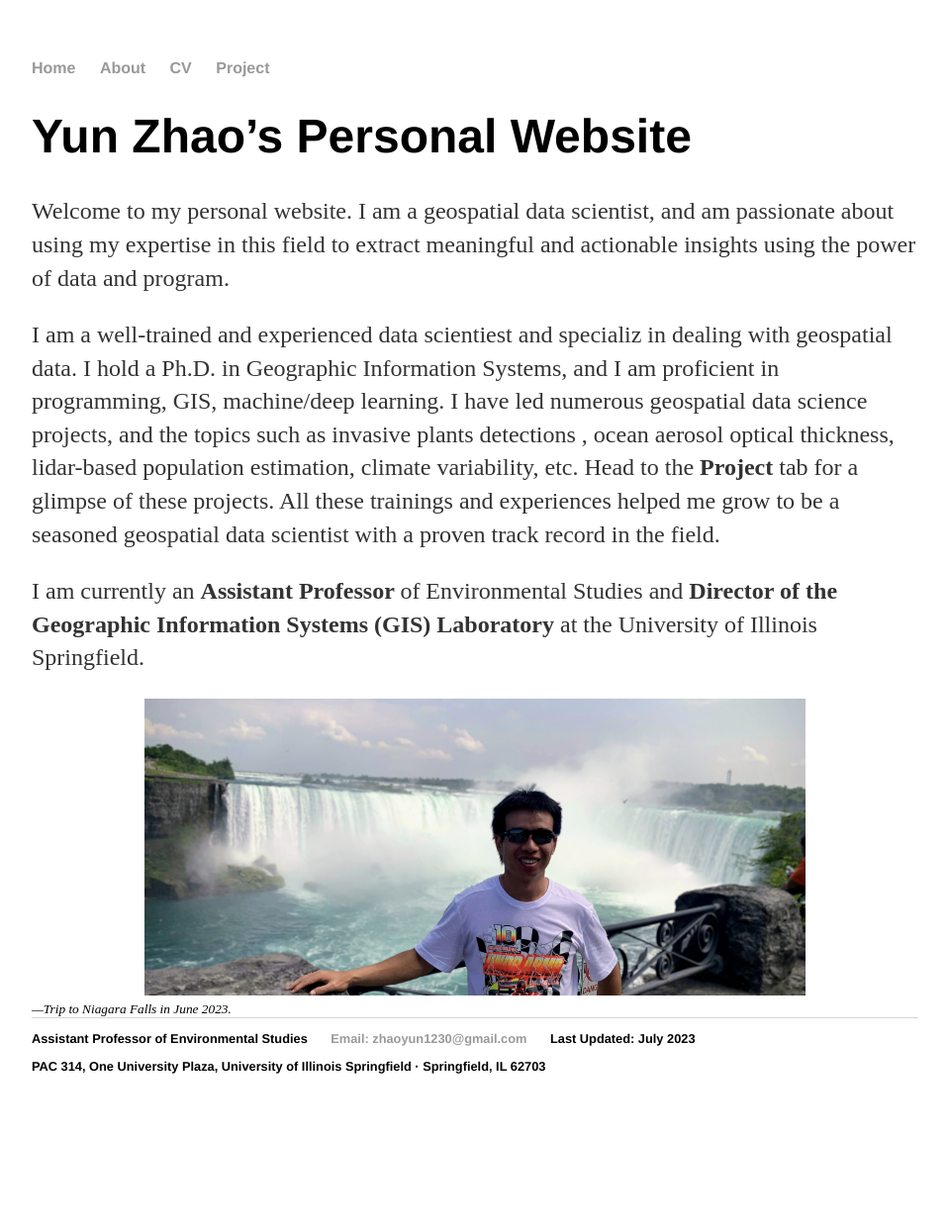
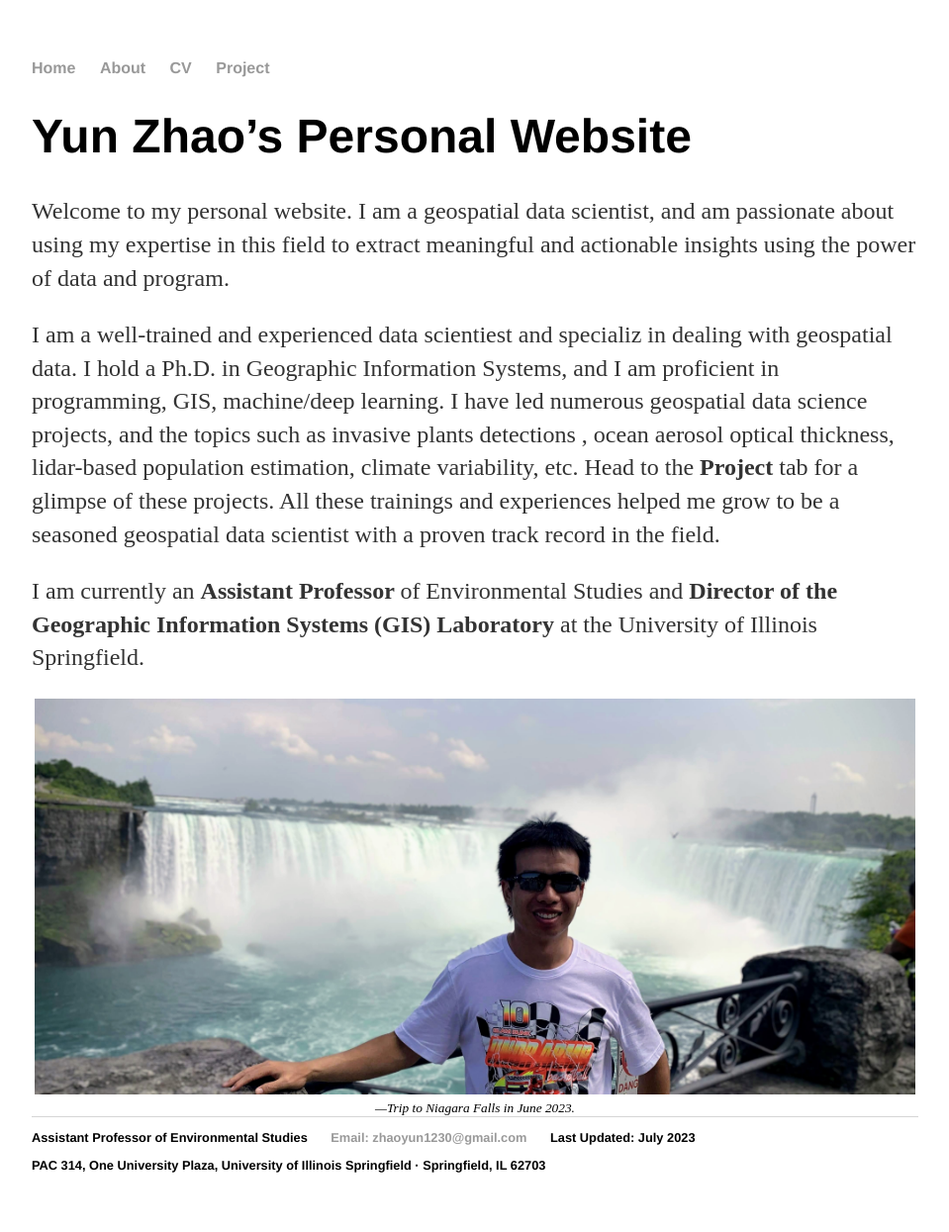
Before and after one commit to yun-zhao/yun-zhao.github.io, a Jekyll site: the page built from index.html, in a window 1280 px wide. Shown: the whole page at 99% size, without its empty margins (160-1119 px from the left). Built offline with Jekyll 4.4.1, drawn with Linux system fonts in a browser that asks for light colours; before the commit the page ends 1145 px from its top, so only the background shows below that.

Commit message:
Update index.html

```diff
--- a/index.html
+++ b/index.html
@@ -11,6 +11,6 @@
 <!-- <em>A Touch of Evil</em> Don't trust me. <a href="/about">Read more about my life...</a>-->
 
 <div style="text-align:center">
-  <img src=HomePage.jpg alt=“Home Page Image” alt="Description of the image" height="300">
+  <img src=HomePage.jpg alt=“Home Page Image” alt="Description of the image" height="400">
+	<small><em>—Trip to Niagara Falls in June 2023.</em></small>
 </div>
-<small><em>—Trip to Niagara Falls in June 2023.</em></small>
```
